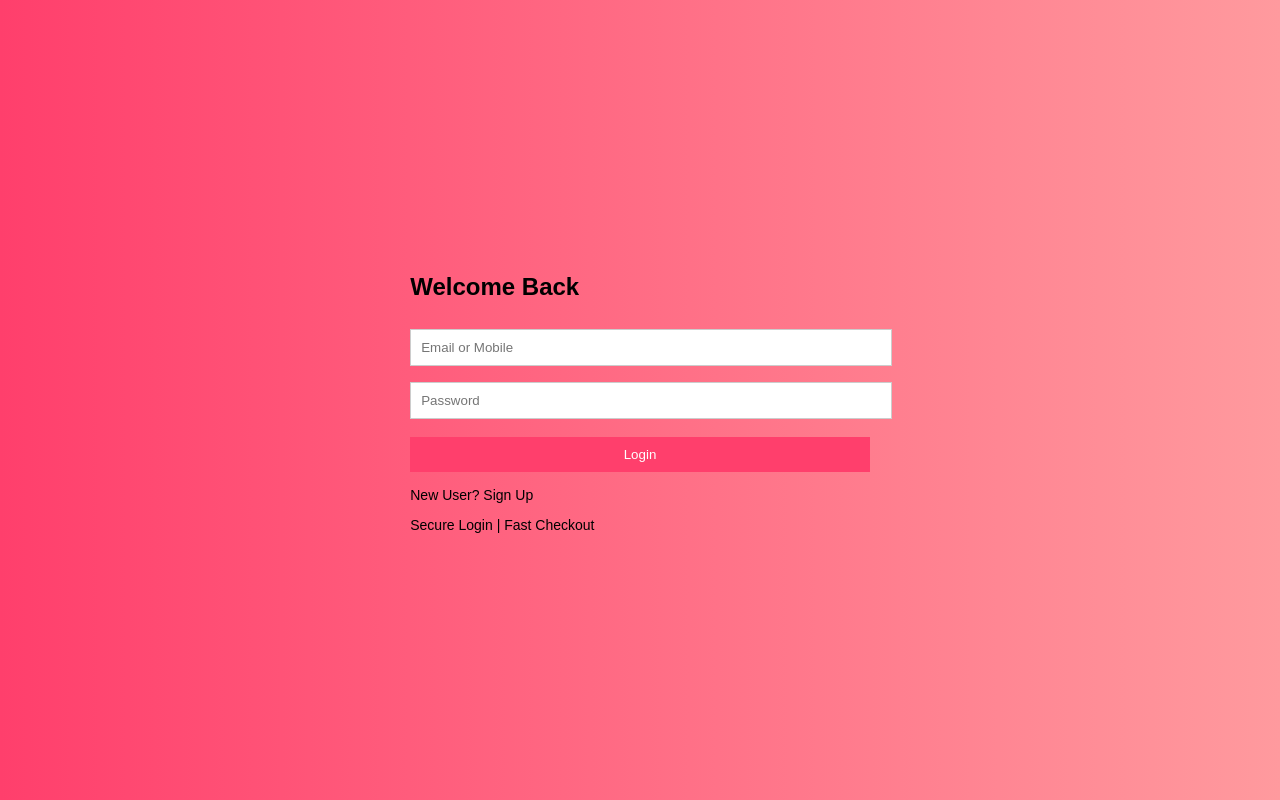
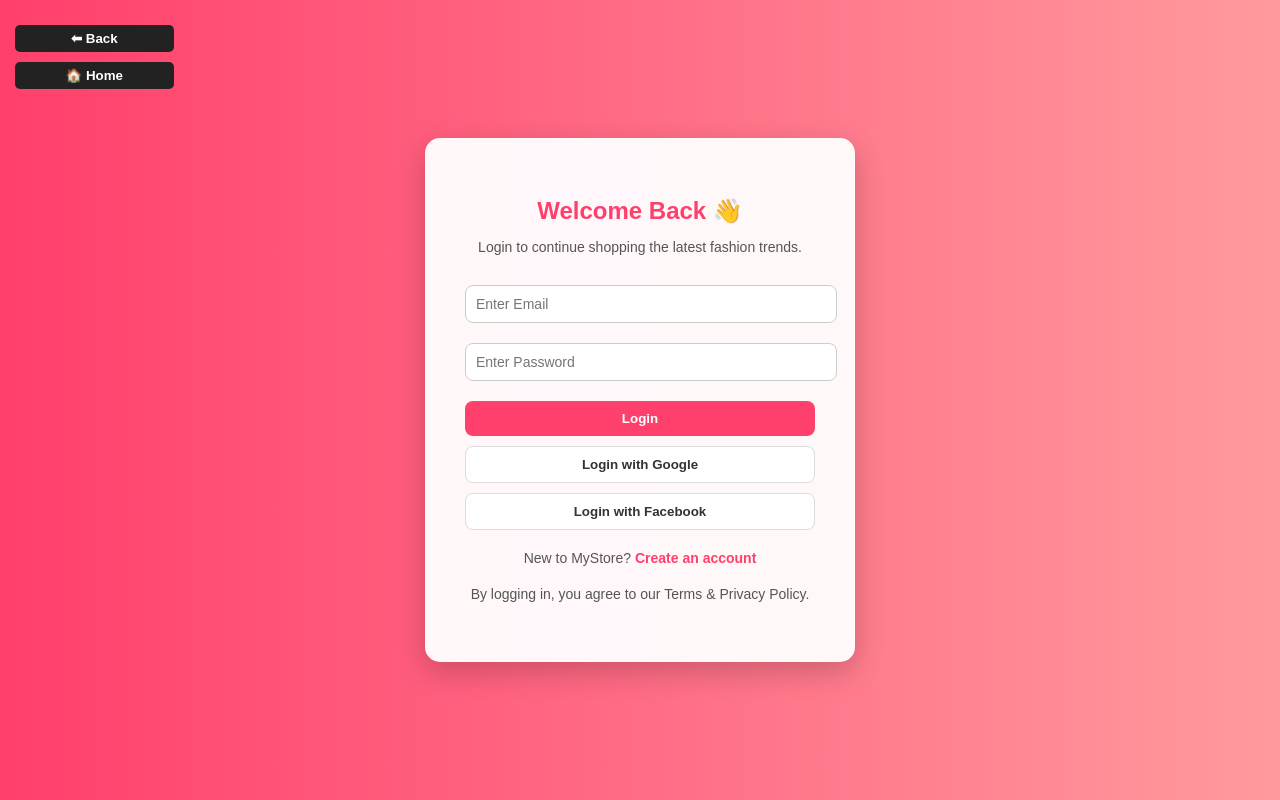
Before and after one commit to raidewasheesh-spec/mystore, a plain HTML site: page login.html in a window 1280 px wide. Drawn offline with Linux system fonts and the light colour scheme.

Commit message:
Update login.html

```diff
--- a/login.html
+++ b/login.html
@@ -5,79 +5,131 @@
 <meta name="viewport" content="width=device-width, initial-scale=1.0">
 
 <style>
-body {
-    margin: 0;
-    font-family: Arial;
-    background: linear-gradient(to right, #ff3f6c, #ff9a9e);
-    display: flex;
-    justify-content: center;
-    align-items: center;
-    height: 100vh;
-}
-<div class="floating-nav">
-    <button onclick="history.back()">⬅ Back</button>
-    <button onclick="window.location.href='index.html'">🏠 Home</button>
-</div>
-.login-box {
-    background: white;
-    padding: 40px;
-    width: 320px;
-    border-radius: 10px;
-    text-align: center;
+body{
+    margin:0;
+    font-family:Arial, sans-serif;
+    background:linear-gradient(to right,#ff3f6c,#ff9a9e);
+    display:flex;
+    justify-content:center;
+    align-items:center;
+    height:100vh;
 }
 
-.login-box h2 {
-    margin-bottom: 20px;
+/* Floating Nav */
+.floating-nav{
+    position:fixed;
+    top:15px;
+    left:15px;
+}
+.floating-nav button{
+    background:#222;
+    color:white;
+    border:none;
+    padding:6px 10px;
+    margin-right:5px;
+    border-radius:5px;
+    cursor:pointer;
 }
 
-input {
-    width: 100%;
-    padding: 10px;
-    margin: 8px 0;
-    border: 1px solid #ccc;
+/* Login Card */
+.login-container{
+    background:rgba(255,255,255,0.95);
+    padding:40px;
+    width:350px;
+    border-radius:15px;
+    box-shadow:0 10px 30px rgba(0,0,0,0.2);
+    text-align:center;
 }
 
-button {
-    width: 100%;
-    padding: 10px;
-    background: #ff3f6c;
-    color: white;
-    border: none;
-    cursor: pointer;
-    margin-top: 10px;
+.login-container h2{
+    margin-bottom:10px;
+    color:#ff3f6c;
 }
 
-button:hover {
-    opacity: 0.8;
+.login-container p{
+    font-size:14px;
+    color:#555;
+    margin-bottom:20px;
 }
 
-.extra {
-    margin-top: 15px;
-    font-size: 14px;
+input{
+    width:100%;
+    padding:10px;
+    margin:10px 0;
+    border-radius:8px;
+    border:1px solid #ccc;
+    font-size:14px;
+}
+
+button{
+    width:100%;
+    padding:10px;
+    background:#ff3f6c;
+    color:white;
+    border:none;
+    border-radius:8px;
+    cursor:pointer;
+    font-weight:bold;
+    margin-top:10px;
+}
+
+button:hover{
+    opacity:0.9;
+}
+
+/* Social Buttons */
+.social-btn{
+    background:white;
+    color:#333;
+    border:1px solid #ddd;
+    margin-top:10px;
+}
+
+/* Extra Content */
+.extra-content{
+    margin-top:20px;
+    font-size:13px;
+    color:#666;
+}
+
+.extra-content a{
+    color:#ff3f6c;
+    text-decoration:none;
+    font-weight:bold;
 }
 </style>
 </head>
 
 <body>
 
-<div class="login-box">
-<h2>Welcome Back</h2>
+<div class="floating-nav">
+<button onclick="history.back()">⬅ Back</button>
+<button onclick="window.location.href='index.html'">🏠 Home</button>
+</div>
 
-<input type="text" placeholder="Email or Mobile">
-<input type="password" placeholder="Password">
+<div class="login-container">
+<h2>Welcome Back 👋</h2>
+<p>Login to continue shopping the latest fashion trends.</p>
+
+<input type="email" placeholder="Enter Email">
+<input type="password" placeholder="Enter Password">
 
 <button onclick="login()">Login</button>
 
-<div class="extra">
-<p>New User? Sign Up</p>
-<p>Secure Login | Fast Checkout</p>
+<button class="social-btn">Login with Google</button>
+<button class="social-btn">Login with Facebook</button>
+
+<div class="extra-content">
+<p>New to MyStore? <a href="#">Create an account</a></p>
+<p>By logging in, you agree to our Terms & Privacy Policy.</p>
 </div>
+
 </div>
 
 <script>
 function login(){
-    alert("Login Successful (Demo Mode)");
-    window.location.href="index.html";
+alert("Login Successful (Demo)");
+window.location.href="index.html";
 }
 </script>
 
```
